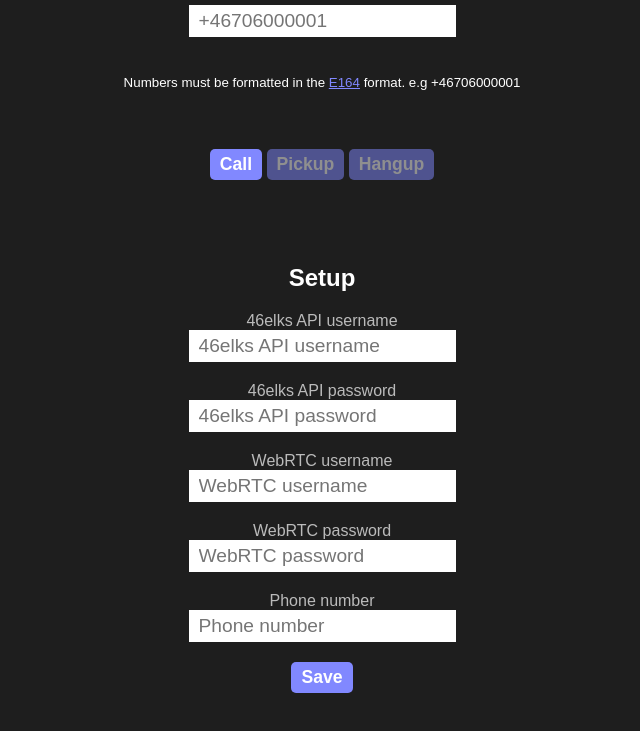
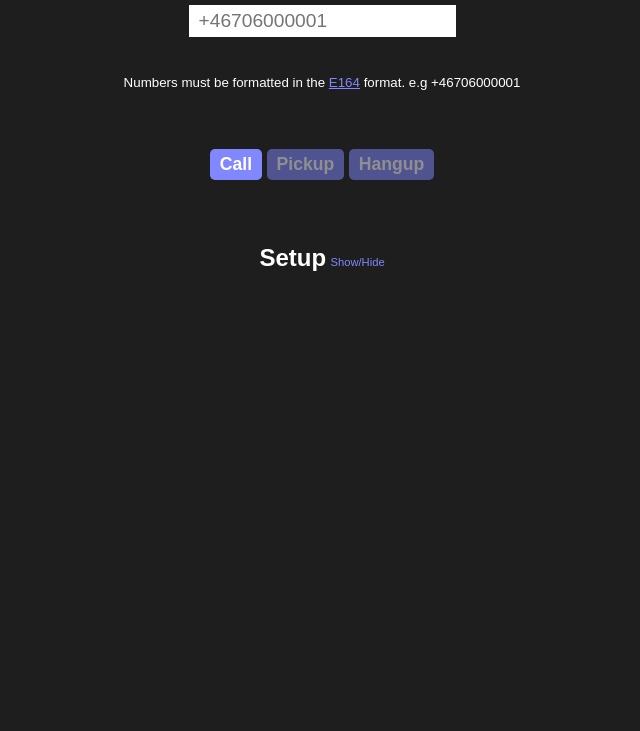
Before and after one commit to selectnull/softphone, a plain HTML site: page frontend/index.html in a window 1280 px wide. Shown: the part 125-856 px from the top of the page, without its empty margins (318-958 px from the left). After the commit the page ends 800 px from the top, so only its background shows below. Drawn offline with Linux system fonts and the light colour scheme.

Commit message:
Make setup toggleable

```diff
--- a/frontend/index.html
+++ b/frontend/index.html
@@ -22,7 +22,11 @@
   </section>
 
   <section id="setup">
+    <div class="title">
       <h2>Setup</h2>
+      <a class="toggle" onclick="Setup.toggle();">Show/Hide</a>
+    </div>
+    <div class="content">
       <label for="apiUsername">46elks API username</label>
       <input id="apiUsername" name="apiUsername" type="text" placeholder="46elks API username"><br>
       <label for="apiPassword">46elks API password</label>
@@ -37,6 +41,7 @@
       <input id="phoneNumber" name="phoneNumber" type="text" placeholder="Phone number"><br>
 
       <button id="setup-save" onclick="Setup.save();">Save</button>
+    </div>
   </section>
 
   <script src="jquery-3.3.1.min.js"></script>
--- a/frontend/setup.js
+++ b/frontend/setup.js
@@ -1,17 +1,22 @@
 class Setup {
-  static fields = ['apiUsername', 'apiPassword', 'webrtcUsername', 'webrtcPassword', 'phoneNumber'];
+  static fields() {
+    return Array.from(document.querySelectorAll('#setup .content input')).map(el => el.id);
+  }
 
   static load() {
-    Setup.fields.forEach(field => {
+    Setup.fields().forEach(field => {
       document.querySelector(`#${field}`).value = localStorage.getItem(field);
     });
   }
 
   static save() {
-    Setup.fields.forEach(field => {
+    Setup.fields().forEach(field => {
       localStorage.setItem(field, document.querySelector(`#${field}`).value);
     });
+  }
 
+  static toggle() {
+    $('#setup .content').toggle();
   }
 }
 
--- a/frontend/style.css
+++ b/frontend/style.css
@@ -51,3 +51,20 @@
 a{
 	color: #8188ff;
 }
+
+#setup .content {
+    display: none;
+}
+
+#setup .title {
+    margin-bottom: 1rem;
+}
+
+#setup .title h2 {
+    display: inline;
+}
+
+a.toggle {
+    font-size:0.7rem;
+    cursor: pointer;
+}
```
Lines whose indentation alone changed are shown as unchanged.
